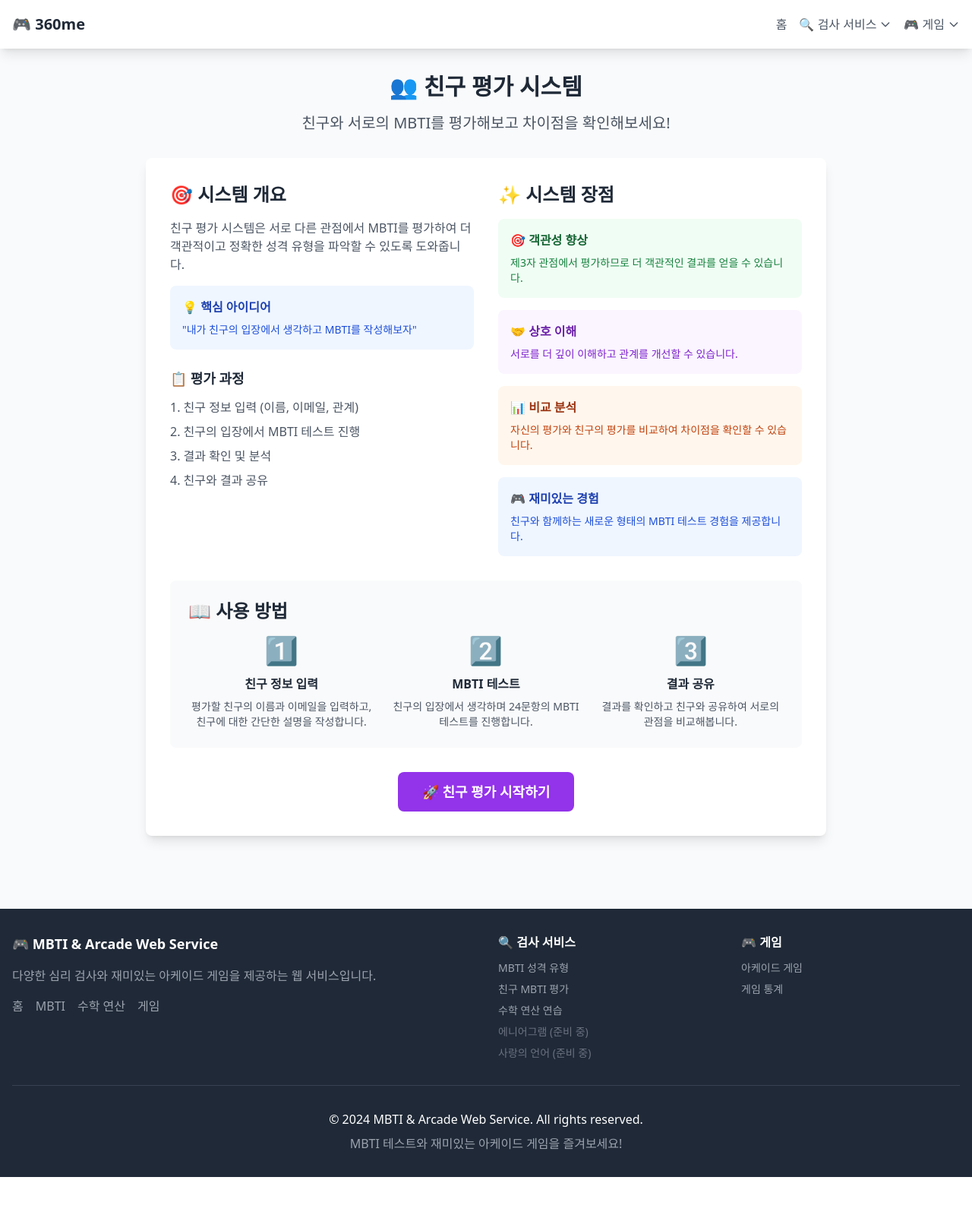
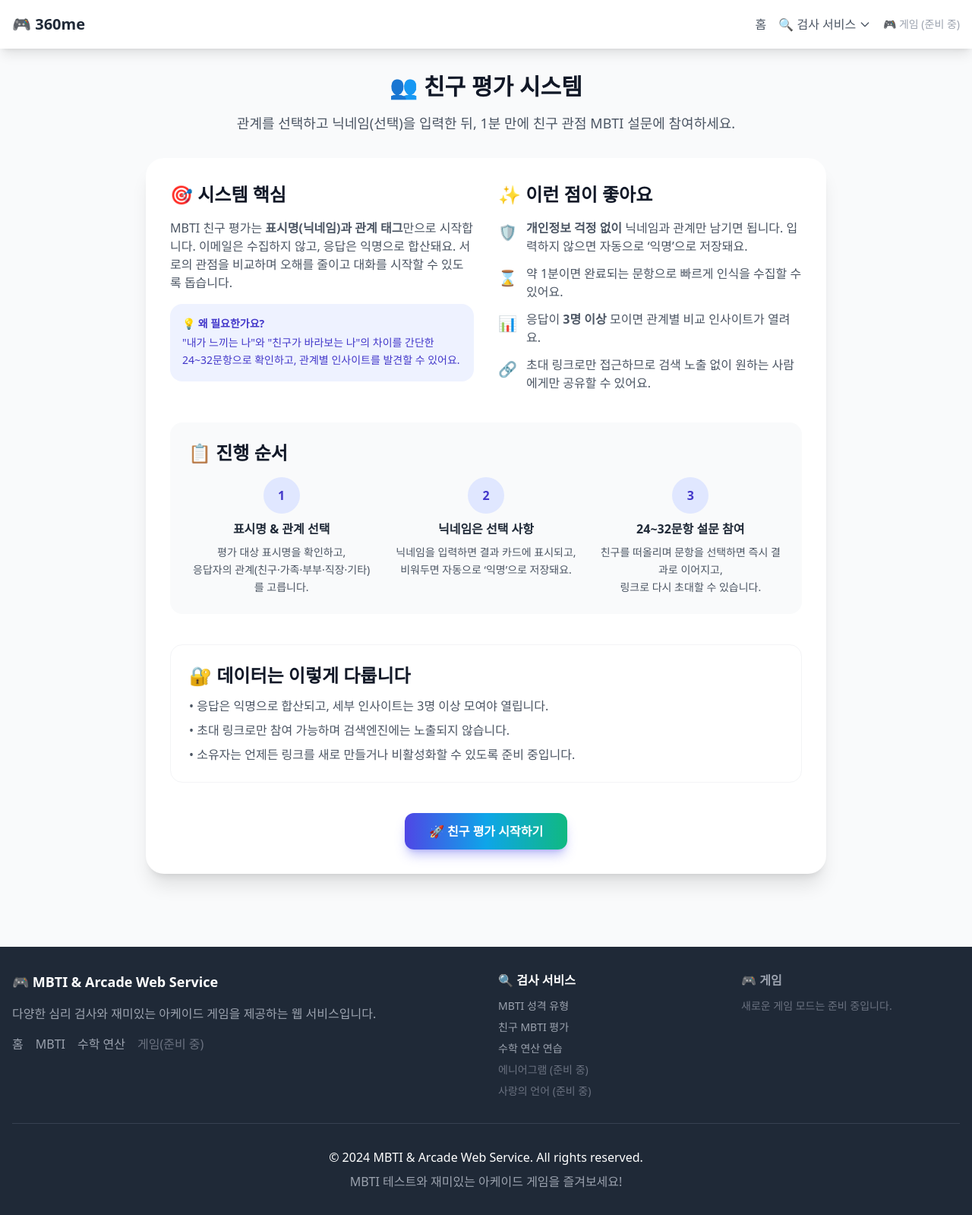
Before and after one commit to irron2004/web_service, a FastAPI app: page /mbti/friend-system in a window 1280 px wide. Shown: the whole page at 76% size. Before the commit the page ends 1549 px from the top, so only its background shows below. Run offline with FastAPI, Linux system fonts and the light colour scheme; some libraries are stand-ins or nearby versions.

Commit message:
chore: hide arcade links and refresh self-test copy

```diff
--- a/mbti-arcade/app/main.py
+++ b/mbti-arcade/app/main.py
@@ -3,6 +3,7 @@ from __future__ import annotations
 import logging
 import time
 from email.utils import formatdate
+from http import HTTPStatus
 from pathlib import Path
 from typing import Dict, Iterable, Tuple
 from uuid import uuid4
@@ -11,7 +12,10 @@ from fastapi import Depends, FastAPI, HTTPException, Request
 from fastapi.exceptions import RequestValidationError
 from fastapi.responses import HTMLResponse
 from fastapi.templating import Jinja2Templates
-from starlette.middleware.trustedhost import TrustedHostMiddleware
+from starlette.datastructures import Headers, URL
+from starlette.middleware.trustedhost import ENFORCE_DOMAIN_WILDCARD
+from starlette.responses import RedirectResponse
+from starlette.types import ASGIApp, Receive, Scope, Send
 
 try:
     from starlette.middleware.proxy_headers import ProxyHeadersMiddleware
@@ -47,6 +51,65 @@ except ImportError:  # pragma: no cover - fallback for older Starlette versions
                     request.scope["client"] = (client_ip, client[1] or 0)
 
             return await call_next(request)
+
+
+class ProblemDetailsTrustedHostMiddleware:
+    def __init__(
+        self,
+        app: ASGIApp,
+        allowed_hosts: Iterable[str] | None = None,
+        www_redirect: bool = True,
+    ) -> None:
+        if allowed_hosts is None:
+            allowed_hosts = ["*"]
+
+        patterns = list(allowed_hosts)
+        for pattern in patterns:
+            assert "*" not in pattern[1:], ENFORCE_DOMAIN_WILDCARD
+            if pattern.startswith("*") and pattern != "*":
+                assert pattern.startswith("*."), ENFORCE_DOMAIN_WILDCARD
+
+        self.app = app
+        self.allowed_hosts = patterns
+        self.allow_any = "*" in patterns
+        self.www_redirect = www_redirect
+
+    async def __call__(self, scope: Scope, receive: Receive, send: Send) -> None:
+        if self.allow_any or scope["type"] not in {"http", "websocket"}:  # pragma: no cover
+            await self.app(scope, receive, send)
+            return
+
+        headers = Headers(scope=scope)
+        host = headers.get("host", "").split(":")[0]
+        is_valid_host = False
+        found_www_redirect = False
+        for pattern in self.allowed_hosts:
+            if host == pattern or (pattern.startswith("*") and host.endswith(pattern[1:])):
+                is_valid_host = True
+                break
+            if f"www.{host}" == pattern:
+                found_www_redirect = True
+
+        if is_valid_host:
+            await self.app(scope, receive, send)
+            return
+
+        if found_www_redirect and self.www_redirect:
+            url = URL(scope=scope)
+            redirect_url = url.replace(netloc=f"www.{url.netloc}")
+            response = RedirectResponse(url=str(redirect_url))
+            await response(scope, receive, send)
+            return
+
+        request = Request(scope, receive)
+        response = problem_response(
+            request,
+            status=HTTPStatus.BAD_REQUEST,
+            title=HTTPStatus.BAD_REQUEST.phrase,
+            detail="허용되지 않은 호스트에서 요청했습니다.",
+            type_suffix="invalid-host",
+        )
+        await response(scope, receive, send)
 
 from app import settings
 from app.core.config import REQUEST_ID_HEADER
@@ -124,7 +187,7 @@ if "testserver" not in _allowed_hosts:
     _allowed_hosts.append("testserver")
 
 app.add_middleware(ProxyHeadersMiddleware)
-app.add_middleware(TrustedHostMiddleware, allowed_hosts=_allowed_hosts)
+app.add_middleware(ProblemDetailsTrustedHostMiddleware, allowed_hosts=_allowed_hosts)
 
 try:  # pragma: no cover - optional dependency hook
     from opentelemetry import trace  # type: ignore[import]
@@ -370,7 +433,6 @@ async def mbti_self_test(request: Request):
 async def mbti_friend(
     request: Request,
     prefill_name: str | None = None,
-    prefill_email: str | None = None,
     prefill_mbti: str | None = None,
 ):
     return templates.TemplateResponse(
@@ -378,7 +440,6 @@ async def mbti_friend(
         {
             "request": request,
             "prefill_name": prefill_name or "",
-            "prefill_email": prefill_email or "",
             "prefill_mbti": prefill_mbti or "",
         },
     )
@@ -389,9 +450,9 @@ async def submit_friend(request: Request):
     form = await request.form()
     friend_info = {
         "name": form.get("friend_name", ""),
-        "email": form.get("friend_email", ""),
-        "description": form.get("friend_description", ""),
-        "my_perspective": form.get("my_perspective", ""),
+        "mbti": form.get("friend_mbti", ""),
+        "relationship": form.get("relationship", ""),
+        "responder_name": form.get("responder_name", ""),
     }
     questions = _build_questions("friend", perspective="other")
     return templates.TemplateResponse(
@@ -408,18 +469,18 @@ async def submit_friend(request: Request):
 async def mbti_test(
     request: Request,
     friend_name: str | None = None,
-    friend_email: str | None = None,
-    friend_description: str | None = None,
-    my_perspective: str | None = None,
+    friend_mbti: str | None = None,
+    relationship: str | None = None,
+    responder_name: str | None = None,
 ):
     questions = _build_questions("friend", perspective="other")
     friend_info = None
-    if friend_name or friend_email or friend_description or my_perspective:
+    if friend_name or friend_mbti or relationship or responder_name:
         friend_info = {
             "name": friend_name or "",
-            "email": friend_email or "",
-            "description": friend_description or "",
-            "my_perspective": my_perspective or "",
+            "mbti": friend_mbti or "",
+            "relationship": relationship or "",
+            "responder_name": responder_name or "",
         }
     return templates.TemplateResponse(
         "mbti/test.html",
@@ -487,6 +548,11 @@ async def mbti_result(request: Request):
 
     result = MBTI_SUMMARIES.get(mbti_type, _DEFAULT_SUMMARY)
 
+    friend_name = (form.get("friend_name") or "").strip()
+    friend_relationship = (form.get("relationship") or "").strip()
+    responder_name = (form.get("responder_name") or "").strip()
+    friend_mbti = (form.get("friend_mbti") or "").strip()
+
     response = templates.TemplateResponse(
         "mbti/result.html",
         {
@@ -496,6 +562,10 @@ async def mbti_result(request: Request):
             "result": result,
             "pair_token": None,
             "robots_meta": NOINDEX_VALUE,
+            "friend_name": friend_name or None,
+            "friend_relationship": friend_relationship or None,
+            "responder_name": responder_name or None,
+            "friend_mbti": friend_mbti or None,
         },
     )
     apply_noindex_headers(response)
--- a/mbti-arcade/app/templates/base.html
+++ b/mbti-arcade/app/templates/base.html
@@ -78,32 +78,9 @@
                         </div>
                     </div>
 
-                    <!-- 게임 서비스 드롭다운 -->
-                    <div class="relative" x-data="{ open: false }">
-                        <button @click="open = !open"
-                                @click.away="open = false"
-                                class="text-gray-600 hover:text-blue-600 transition-colors flex items-center">
-                            🎮 게임
-                            <svg class="ml-1 h-4 w-4" fill="none" stroke="currentColor" viewBox="0 0 24 24">
-                                <path stroke-linecap="round" stroke-linejoin="round" stroke-width="2" d="M19 9l-7 7-7-7"></path>
-                            </svg>
-                        </button>
-
-                        <div x-show="open"
-                             x-transition:enter="transition ease-out duration-100"
-                             x-transition:enter-start="transform opacity-0 scale-95"
-                             x-transition:enter-end="transform opacity-100 scale-100"
-                             x-transition:leave="transition ease-in duration-75"
-                             x-transition:leave-start="transform opacity-100 scale-100"
-                             x-transition:leave-end="transform opacity-0 scale-95"
-                             class="absolute right-0 mt-2 w-48 bg-white rounded-md shadow-lg py-1 z-50">
-                            <a href="/arcade" class="block px-4 py-2 text-sm text-gray-700 hover:bg-gray-100">
-                                🎯 아케이드 게임
-                            </a>
-                            <a href="/arcade/stats" class="block px-4 py-2 text-sm text-gray-700 hover:bg-gray-100">
-                                📊 게임 통계
-                            </a>
-                        </div>
+                    <!-- 미공개 게임 메뉴 자리표시자 -->
+                    <div class="text-gray-400 flex items-center text-sm">
+                        🎮 게임 (준비 중)
                     </div>
                 </div>
 
@@ -147,15 +124,7 @@
                     </div>
 
                     <div class="px-3 py-2">
-                        <div class="text-sm font-medium text-gray-500 mb-2">🎮 게임</div>
-                        <div class="pl-4 space-y-1">
-                            <a href="/arcade" class="block py-1 text-sm text-gray-600 hover:text-blue-600 transition-colors">
-                                🎯 아케이드 게임
-                            </a>
-                            <a href="/arcade/stats" class="block py-1 text-sm text-gray-600 hover:text-blue-600 transition-colors">
-                                📊 게임 통계
-                            </a>
-                        </div>
+                        <div class="text-sm font-medium text-gray-400">🎮 게임 기능은 준비 중입니다</div>
                     </div>
                 </div>
             </div>
@@ -180,7 +149,7 @@
                         <a href="/" class="text-gray-400 hover:text-white transition-colors">홈</a>
                         <a href="/mbti" class="text-gray-400 hover:text-white transition-colors">MBTI</a>
                         <a href="/calculate" class="text-gray-400 hover:text-white transition-colors">수학 연산</a>
-                        <a href="/arcade" class="text-gray-400 hover:text-white transition-colors">게임</a>
+                        <span class="text-gray-500">게임(준비 중)</span>
                     </div>
                 </div>
 
@@ -196,11 +165,8 @@
                 </div>
 
                 <div>
-                    <h4 class="text-md font-semibold mb-3">🎮 게임</h4>
-                    <ul class="space-y-2 text-sm text-gray-400">
-                        <li><a href="/arcade" class="hover:text-white transition-colors">아케이드 게임</a></li>
-                        <li><a href="/arcade/stats" class="hover:text-white transition-colors">게임 통계</a></li>
-                    </ul>
+                    <h4 class="text-md font-semibold mb-3 text-gray-400">🎮 게임</h4>
+                    <p class="text-sm text-gray-500">새로운 게임 모드는 준비 중입니다.</p>
                 </div>
             </div>
 
--- a/mbti-arcade/app/templates/mbti/friend_system.html
+++ b/mbti-arcade/app/templates/mbti/friend_system.html
@@ -5,109 +5,69 @@
 {% block content %}
 <div class="max-w-4xl mx-auto">
     <div class="text-center mb-8">
-        <h1 class="text-3xl font-bold text-gray-800 mb-4">
-            👥 친구 평가 시스템
-        </h1>
-        <p class="text-xl text-gray-600 mb-6">
-            친구와 서로의 MBTI를 평가해보고 차이점을 확인해보세요!
+        <h1 class="text-3xl font-bold text-gray-900 mb-4">👥 친구 평가 시스템</h1>
+        <p class="text-lg text-gray-600">
+            관계를 선택하고 닉네임(선택)을 입력한 뒤, 1분 만에 친구 관점 MBTI 설문에 참여하세요.
         </p>
     </div>
 
-    <div class="bg-white rounded-lg shadow-lg p-8">
-        <div class="grid md:grid-cols-2 gap-8">
-            <!-- 시스템 설명 -->
-            <div>
-                <h2 class="text-2xl font-bold text-gray-800 mb-4">🎯 시스템 개요</h2>
-                <p class="text-gray-600 mb-4">
-                    친구 평가 시스템은 서로 다른 관점에서 MBTI를 평가하여
-                    더 객관적이고 정확한 성격 유형을 파악할 수 있도록 도와줍니다.
+    <div class="bg-white rounded-3xl shadow-xl p-8 space-y-10">
+        <section class="grid gap-8 md:grid-cols-2">
+            <div class="space-y-4">
+                <h2 class="text-2xl font-semibold text-gray-900">🎯 시스템 핵심</h2>
+                <p class="text-sm md:text-base text-gray-600 leading-relaxed">
+                    MBTI 친구 평가는 <strong>표시명(닉네임)과 관계 태그</strong>만으로 시작합니다. 이메일은 수집하지 않고,
+                    응답은 익명으로 합산돼요. 서로의 관점을 비교하며 오해를 줄이고 대화를 시작할 수 있도록 돕습니다.
                 </p>
-
-                <div class="bg-blue-50 p-4 rounded-lg mb-6">
-                    <h3 class="font-semibold text-blue-800 mb-2">💡 핵심 아이디어</h3>
-                    <p class="text-sm text-blue-700">
-                        "내가 친구의 입장에서 생각하고 MBTI를 작성해보자"
-                    </p>
-                </div>
-
-                <h3 class="text-lg font-semibold text-gray-800 mb-3">📋 평가 과정</h3>
-                <ol class="list-decimal list-inside space-y-2 text-gray-600">
-                    <li>친구 정보 입력 (이름, 이메일, 관계)</li>
-                    <li>친구의 입장에서 MBTI 테스트 진행</li>
-                    <li>결과 확인 및 분석</li>
-                    <li>친구와 결과 공유</li>
-                </ol>
-            </div>
-
-            <!-- 장점 -->
-            <div>
-                <h2 class="text-2xl font-bold text-gray-800 mb-4">✨ 시스템 장점</h2>
-
-                <div class="space-y-4">
-                    <div class="bg-green-50 p-4 rounded-lg">
-                        <h3 class="font-semibold text-green-800 mb-2">🎯 객관성 향상</h3>
-                        <p class="text-sm text-green-700">
-                            제3자 관점에서 평가하므로 더 객관적인 결과를 얻을 수 있습니다.
-                        </p>
-                    </div>
-
-                    <div class="bg-purple-50 p-4 rounded-lg">
-                        <h3 class="font-semibold text-purple-800 mb-2">🤝 상호 이해</h3>
-                        <p class="text-sm text-purple-700">
-                            서로를 더 깊이 이해하고 관계를 개선할 수 있습니다.
-                        </p>
-                    </div>
-
-                    <div class="bg-orange-50 p-4 rounded-lg">
-                        <h3 class="font-semibold text-orange-800 mb-2">📊 비교 분석</h3>
-                        <p class="text-sm text-orange-700">
-                            자신의 평가와 친구의 평가를 비교하여 차이점을 확인할 수 있습니다.
-                        </p>
-                    </div>
-
-                    <div class="bg-blue-50 p-4 rounded-lg">
-                        <h3 class="font-semibold text-blue-800 mb-2">🎮 재미있는 경험</h3>
-                        <p class="text-sm text-blue-700">
-                            친구와 함께하는 새로운 형태의 MBTI 테스트 경험을 제공합니다.
-                        </p>
-                    </div>
+                <div class="rounded-2xl bg-indigo-50 p-4 text-indigo-700 text-sm">
+                    <p class="font-semibold">💡 왜 필요한가요?</p>
+                    <p class="mt-1 leading-relaxed">"내가 느끼는 나"와 "친구가 바라보는 나"의 차이를 간단한 24~32문항으로 확인하고,
+                        관계별 인사이트를 발견할 수 있어요.</p>
                 </div>
             </div>
-        </div>
+            <div class="space-y-4">
+                <h2 class="text-2xl font-semibold text-gray-900">✨ 이런 점이 좋아요</h2>
+                <ul class="space-y-3 text-sm md:text-base text-gray-600">
+                    <li class="flex items-start gap-3"><span class="mt-1 text-xl">🛡️</span><span><strong>개인정보 걱정 없이</strong> 닉네임과 관계만 남기면 됩니다. 입력하지 않으면 자동으로 ‘익명’으로 저장돼요.</span></li>
+                    <li class="flex items-start gap-3"><span class="mt-1 text-xl">⌛</span><span>약 1분이면 완료되는 문항으로 빠르게 인식을 수집할 수 있어요.</span></li>
+                    <li class="flex items-start gap-3"><span class="mt-1 text-xl">📊</span><span>응답이 <strong>3명 이상</strong> 모이면 관계별 비교 인사이트가 열려요.</span></li>
+                    <li class="flex items-start gap-3"><span class="mt-1 text-xl">🔗</span><span>초대 링크로만 접근하므로 검색 노출 없이 원하는 사람에게만 공유할 수 있어요.</span></li>
+                </ul>
+            </div>
+        </section>
 
-        <!-- 사용 방법 -->
-        <div class="mt-8 p-6 bg-gray-50 rounded-lg">
-            <h2 class="text-2xl font-bold text-gray-800 mb-4">📖 사용 방법</h2>
-            <div class="grid md:grid-cols-3 gap-6">
-                <div class="text-center">
-                    <div class="text-4xl mb-3">1️⃣</div>
-                    <h3 class="font-semibold text-gray-800 mb-2">친구 정보 입력</h3>
-                    <p class="text-sm text-gray-600">
-                        평가할 친구의 이름과 이메일을 입력하고,
-                        친구에 대한 간단한 설명을 작성합니다.
-                    </p>
+        <section class="rounded-2xl bg-gray-50 p-6">
+            <h2 class="text-2xl font-semibold text-gray-900 mb-4">📋 진행 순서</h2>
+            <div class="grid gap-6 md:grid-cols-3">
+                <div class="text-center space-y-2">
+                    <div class="mx-auto flex h-12 w-12 items-center justify-center rounded-full bg-indigo-100 text-indigo-700 font-bold">1</div>
+                    <h3 class="text-base font-semibold text-gray-800">표시명 & 관계 선택</h3>
+                    <p class="text-sm text-gray-600 leading-relaxed">평가 대상 표시명을 확인하고,<br>응답자의 관계(친구·가족·부부·직장·기타)를 고릅니다.</p>
                 </div>
-                <div class="text-center">
-                    <div class="text-4xl mb-3">2️⃣</div>
-                    <h3 class="font-semibold text-gray-800 mb-2">MBTI 테스트</h3>
-                    <p class="text-sm text-gray-600">
-                        친구의 입장에서 생각하며 24문항의 MBTI 테스트를 진행합니다.
-                    </p>
+                <div class="text-center space-y-2">
+                    <div class="mx-auto flex h-12 w-12 items-center justify-center rounded-full bg-indigo-100 text-indigo-700 font-bold">2</div>
+                    <h3 class="text-base font-semibold text-gray-800">닉네임은 선택 사항</h3>
+                    <p class="text-sm text-gray-600 leading-relaxed">닉네임을 입력하면 결과 카드에 표시되고,<br>비워두면 자동으로 ‘익명’으로 저장돼요.</p>
                 </div>
-                <div class="text-center">
-                    <div class="text-4xl mb-3">3️⃣</div>
-                    <h3 class="font-semibold text-gray-800 mb-2">결과 공유</h3>
-                    <p class="text-sm text-gray-600">
-                        결과를 확인하고 친구와 공유하여 서로의 관점을 비교해봅니다.
-                    </p>
+                <div class="text-center space-y-2">
+                    <div class="mx-auto flex h-12 w-12 items-center justify-center rounded-full bg-indigo-100 text-indigo-700 font-bold">3</div>
+                    <h3 class="text-base font-semibold text-gray-800">24~32문항 설문 참여</h3>
+                    <p class="text-sm text-gray-600 leading-relaxed">친구를 떠올리며 문항을 선택하면 즉시 결과로 이어지고,<br>링크로 다시 초대할 수 있습니다.</p>
                 </div>
             </div>
-        </div>
+        </section>
 
-        <!-- 시작하기 버튼 -->
-        <div class="text-center mt-8">
-            <a href="/mbti/friend"
-               class="inline-block bg-purple-600 text-white px-8 py-3 rounded-lg text-lg font-semibold hover:bg-purple-700 transition-colors">
+        <section class="rounded-2xl bg-white/60 p-6 border border-gray-100">
+            <h2 class="text-2xl font-semibold text-gray-900 mb-3">🔐 데이터는 이렇게 다룹니다</h2>
+            <ul class="space-y-2 text-sm md:text-base text-gray-600">
+                <li>• 응답은 익명으로 합산되고, 세부 인사이트는 3명 이상 모여야 열립니다.</li>
+                <li>• 초대 링크로만 참여 가능하며 검색엔진에는 노출되지 않습니다.</li>
+                <li>• 소유자는 언제든 링크를 새로 만들거나 비활성화할 수 있도록 준비 중입니다.</li>
+            </ul>
+        </section>
+
+        <div class="text-center">
+            <a href="/mbti/friend" class="inline-flex items-center justify-center rounded-xl bg-gradient-to-r from-indigo-600 via-sky-500 to-emerald-500 px-8 py-3 text-base font-semibold text-white shadow-lg shadow-indigo-500/40 transition hover:-translate-y-0.5">
                 🚀 친구 평가 시작하기
             </a>
         </div>
--- a/mbti-arcade/app/templates/mbti/share_friend_evaluation.html
+++ b/mbti-arcade/app/templates/mbti/share_friend_evaluation.html
@@ -120,7 +120,7 @@
 
     <!-- Action Buttons -->
     <div class="text-center space-x-4 mb-8">
-        <a href="/mbti/friend?prefill_name={{ friend_name }}&prefill_email={{ friend_email }}&prefill_mbti={{ friend_mbti }}"
+        <a href="/mbti/friend?prefill_name={{ friend_name }}&prefill_mbti={{ friend_mbti }}"
            class="inline-block bg-purple-600 text-white px-8 py-4 rounded-lg text-lg font-semibold hover:bg-purple-700 transition-colors">
             🚀 친구 테스트하러 가기
         </a>
```
Also changed, not shown: docs/viral_feedback_todo.md (+7 -7 lines), mbti-arcade/app/templates/index.html (+9 -28 lines), mbti-arcade/app/templates/mbti/friend_input.html (+44 -40 lines), mbti-arcade/app/templates/mbti/result.html (+12 -8 lines), mbti-arcade/app/templates/mbti/self_test.html (+7 -7 lines), mbti-arcade/app/templates/mbti/share.html (+25 -31 lines), mbti-arcade/app/templates/mbti/test.html (+23 -31 lines), review_todo.md (+10 -10 lines).
